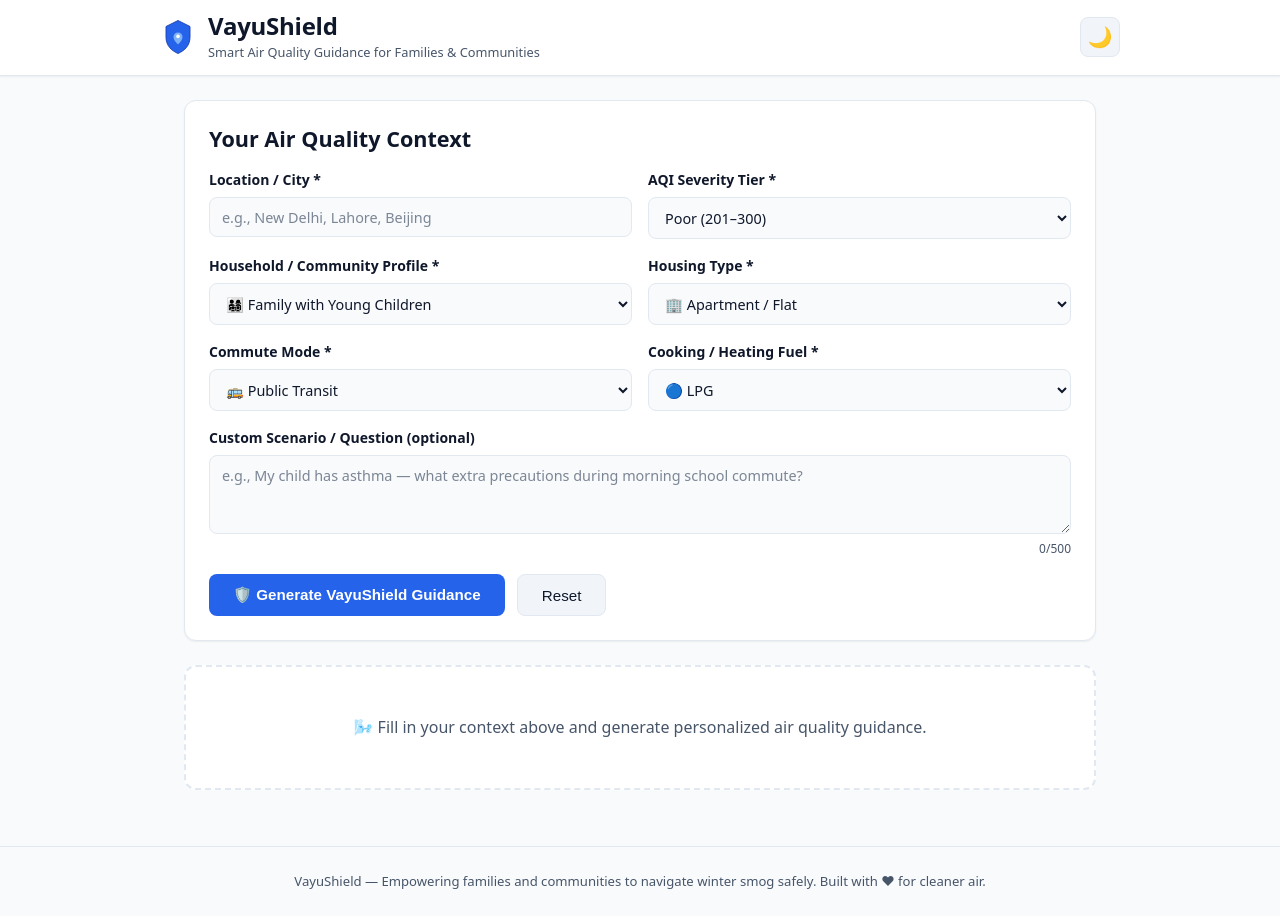
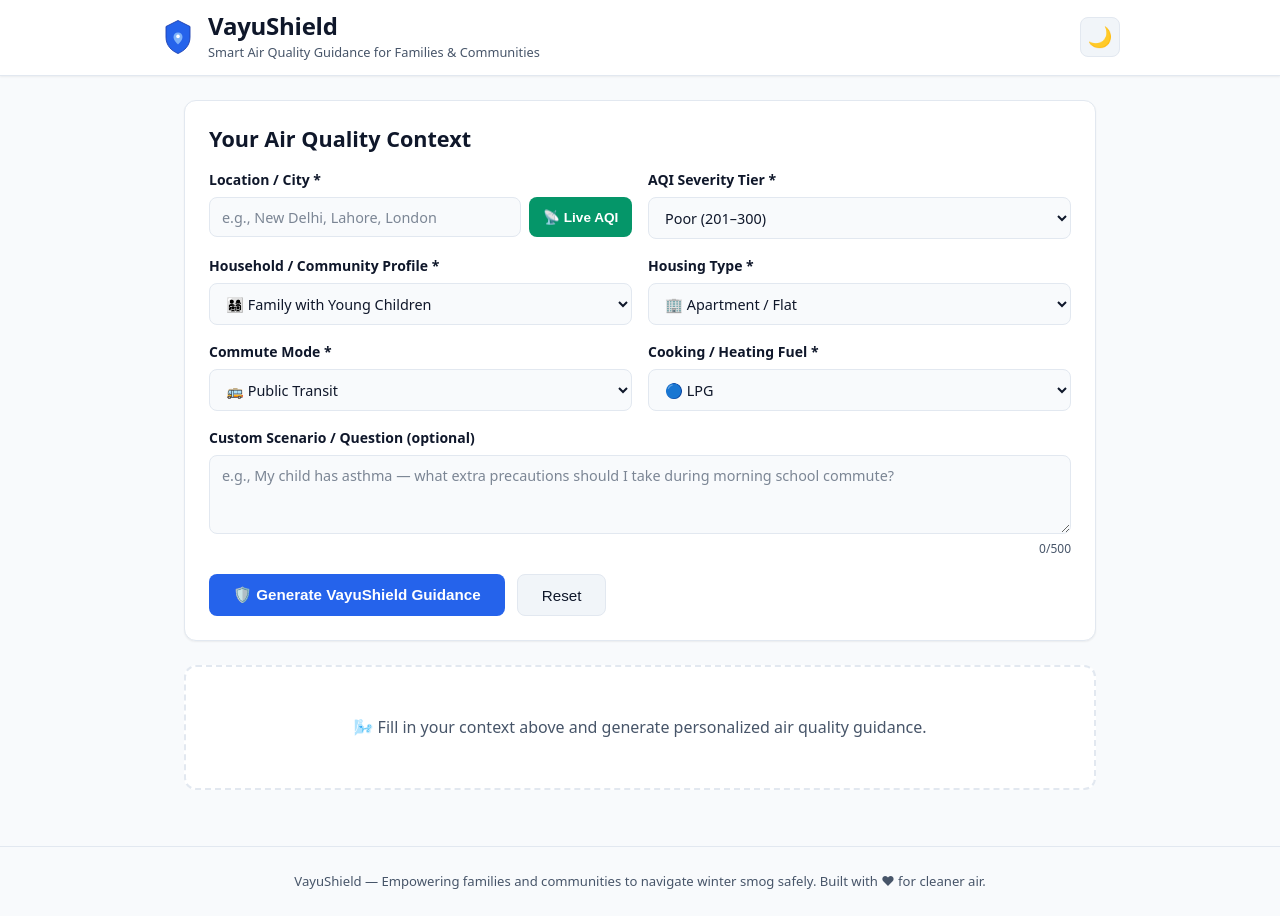
Before and after one commit to 2007Talha/pc6, a React (Vite) app: page / in a window 1280 px wide. Built offline with nearby package versions, Linux system fonts and the light colour scheme.

Commit message:
feat: integrate Open-Meteo keyless live PM2.5/PM10 air quality lookup

```diff
--- a/src/components/ContextForm.tsx
+++ b/src/components/ContextForm.tsx
@@ -14,6 +14,7 @@ import {
   validateUserContext,
   hasValidationErrors,
 } from '../utils/validation.ts';
+import { fetchLiveAqi, type LiveAirQualityData } from '../services/openMeteoService.ts';
 
 interface ContextFormProps {
   readonly onSubmit: (ctx: UserContext) => void;
@@ -25,6 +26,9 @@ export function ContextForm({ onSubmit, onReset, generationStatus }: ContextForm
   const [formData, setFormData] = useState<UserContext>(DEFAULT_USER_CONTEXT);
   const [errors, setErrors] = useState<ValidationErrors>({});
   const [submitted, setSubmitted] = useState(false);
+  const [liveAqi, setLiveAqi] = useState<LiveAirQualityData | null>(null);
+  const [isFetchingAqi, setIsFetchingAqi] = useState(false);
+  const [aqiFetchMsg, setAqiFetchMsg] = useState<{ text: string; isError: boolean } | null>(null);
 
   const updateField = useCallback(<K extends keyof UserContext>(
     field: K,
@@ -39,6 +43,39 @@ export function ContextForm({ onSubmit, onReset, generationStatus }: ContextForm
       });
     }
   }, [submitted]);
+
+  const handleFetchLiveAqi = useCallback(async () => {
+    const city = formData.location.trim();
+    if (!city) {
+      setAqiFetchMsg({ text: 'Enter a city name first (e.g., Delhi, Lahore, Tokyo).', isError: true });
+      return;
+    }
+
+    setIsFetchingAqi(true);
+    setAqiFetchMsg(null);
+
+    try {
+      const data = await fetchLiveAqi(city);
+      if (!data) {
+        setAqiFetchMsg({ text: `Could not find live data for "${city}". Please verify the name.`, isError: true });
+      } else {
+        setLiveAqi(data);
+        setFormData(prev => ({
+          ...prev,
+          location: data.country ? `${data.city}, ${data.country}` : data.city,
+          aqiTier: data.aqiTier,
+        }));
+        setAqiFetchMsg({
+          text: `Fetched live air quality for ${data.city}! Matched tier: ${data.aqiTier.toUpperCase()}`,
+          isError: false,
+        });
+      }
+    } catch {
+      setAqiFetchMsg({ text: 'Network error fetching live AQI. You can select tier manually.', isError: true });
+    } finally {
+      setIsFetchingAqi(false);
+    }
+  }, [formData.location]);
 
   const handleSubmit = useCallback((e: React.FormEvent) => {
     e.preventDefault();
@@ -62,6 +99,8 @@ export function ContextForm({ onSubmit, onReset, generationStatus }: ContextForm
     setFormData(DEFAULT_USER_CONTEXT);
     setErrors({});
     setSubmitted(false);
+    setLiveAqi(null);
+    setAqiFetchMsg(null);
     onReset();
   }, [onReset]);
 
@@ -72,26 +111,55 @@ export function ContextForm({ onSubmit, onReset, generationStatus }: ContextForm
       <h2>Your Air Quality Context</h2>
 
       <div className="form-grid">
-        <div className="form-group">
+        {/* Location with Live AQI Lookup */}
+        <div className="form-group form-group-location">
           <label htmlFor="location">Location / City *</label>
+          <div className="location-input-group">
             <input
               id="location"
               type="text"
               value={formData.location}
               onChange={e => updateField('location', e.target.value)}
-            placeholder="e.g., New Delhi, Lahore, Beijing"
+              placeholder="e.g., New Delhi, Lahore, London"
               maxLength={100}
               required
               aria-required="true"
               aria-invalid={!!errors.location}
               aria-describedby={errors.location ? 'location-error' : undefined}
-            disabled={isLoading}
+              disabled={isLoading || isFetchingAqi}
             />
+            <button
+              type="button"
+              className="btn-fetch-aqi"
+              onClick={handleFetchLiveAqi}
+              disabled={isLoading || isFetchingAqi}
+              aria-label="Fetch real-time air quality from Open-Meteo"
+              title="Fetch live PM2.5 & PM10 from Open-Meteo"
+            >
+              {isFetchingAqi ? '⏳ Fetching…' : '📡 Live AQI'}
+            </button>
+          </div>
           {errors.location && (
             <p className="form-error" id="location-error" role="alert">{errors.location}</p>
           )}
+          {aqiFetchMsg && (
+            <p className={`fetch-status-msg ${aqiFetchMsg.isError ? 'error' : 'success'}`} role="status">
+              {aqiFetchMsg.text}
+            </p>
+          )}
+          {liveAqi && (
+            <aside className="live-aqi-card" aria-label="Live Open-Meteo Air Quality">
+              <span className="live-badge-pill">● LIVE OPEN-METEO DATA</span>
+              <div className="live-data-row">
+                <span><strong>PM2.5:</strong> {liveAqi.pm25} µg/m³</span>
+                <span><strong>PM10:</strong> {liveAqi.pm10} µg/m³</span>
+                <span><strong>US AQI:</strong> {liveAqi.usAqi}</span>
+              </div>
+            </aside>
+          )}
         </div>
 
+        {/* AQI Tier */}
         <div className="form-group">
           <label htmlFor="aqiTier">AQI Severity Tier *</label>
           <select
@@ -112,6 +180,7 @@ export function ContextForm({ onSubmit, onReset, generationStatus }: ContextForm
           )}
         </div>
 
+        {/* Household Profile */}
         <div className="form-group">
           <label htmlFor="householdProfile">Household / Community Profile *</label>
           <select
@@ -129,6 +198,7 @@ export function ContextForm({ onSubmit, onReset, generationStatus }: ContextForm
           </select>
         </div>
 
+        {/* Housing Type */}
         <div className="form-group">
           <label htmlFor="housingType">Housing Type *</label>
           <select
@@ -146,6 +216,7 @@ export function ContextForm({ onSubmit, onReset, generationStatus }: ContextForm
           </select>
         </div>
 
+        {/* Commute Mode */}
         <div className="form-group">
           <label htmlFor="commuteMode">Commute Mode *</label>
           <select
@@ -163,6 +234,7 @@ export function ContextForm({ onSubmit, onReset, generationStatus }: ContextForm
           </select>
         </div>
 
+        {/* Cooking Fuel */}
         <div className="form-group">
           <label htmlFor="cookingFuel">Cooking / Heating Fuel *</label>
           <select
@@ -181,6 +253,7 @@ export function ContextForm({ onSubmit, onReset, generationStatus }: ContextForm
         </div>
       </div>
 
+      {/* Custom Scenario */}
       <div className="form-group form-group-full">
         <label htmlFor="customScenario">
           Custom Scenario / Question (optional)
@@ -189,7 +262,7 @@ export function ContextForm({ onSubmit, onReset, generationStatus }: ContextForm
           id="customScenario"
           value={formData.customScenario}
           onChange={e => updateField('customScenario', e.target.value)}
-          placeholder="e.g., My child has asthma — what extra precautions during morning school commute?"
+          placeholder="e.g., My child has asthma — what extra precautions should I take during morning school commute?"
           maxLength={CUSTOM_SCENARIO_MAX_LENGTH}
           rows={3}
           disabled={isLoading}
@@ -203,6 +276,7 @@ export function ContextForm({ onSubmit, onReset, generationStatus }: ContextForm
         )}
       </div>
 
+      {/* Actions */}
       <div className="form-actions">
         <button
           type="submit"
--- a/src/index.css
+++ b/src/index.css
@@ -794,6 +794,81 @@ textarea:focus-visible {
   color: var(--color-text-secondary);
 }
 
+/* --- Live AQI Integration --- */
+.location-input-group {
+  display: flex;
+  gap: 0.5rem;
+}
+
+.location-input-group input {
+  flex: 1;
+}
+
+.btn-fetch-aqi {
+  display: inline-flex;
+  align-items: center;
+  justify-content: center;
+  padding: 0.5rem 0.85rem;
+  font-size: 0.85rem;
+  font-weight: 600;
+  color: var(--color-primary-text);
+  background-color: var(--color-accent);
+  border: none;
+  border-radius: var(--radius);
+  cursor: pointer;
+  white-space: nowrap;
+  transition: opacity var(--transition), filter var(--transition);
+}
+
+.btn-fetch-aqi:hover:not(:disabled) {
+  filter: brightness(1.1);
+}
+
+.btn-fetch-aqi:disabled {
+  opacity: 0.6;
+  cursor: not-allowed;
+}
+
+.fetch-status-msg {
+  font-size: 0.8rem;
+  margin-top: 0.25rem;
+}
+
+.fetch-status-msg.success {
+  color: var(--color-accent);
+  font-weight: 500;
+}
+
+.fetch-status-msg.error {
+  color: var(--color-danger);
+}
+
+.live-aqi-card {
+  margin-top: 0.5rem;
+  padding: 0.6rem 0.75rem;
+  background-color: var(--color-surface-elevated);
+  border-left: 3px solid var(--color-accent);
+  border-radius: var(--radius);
+  display: flex;
+  flex-direction: column;
+  gap: 0.35rem;
+}
+
+.live-badge-pill {
+  font-size: 0.65rem;
+  font-weight: 800;
+  letter-spacing: 0.05em;
+  color: var(--color-accent);
+}
+
+.live-data-row {
+  display: flex;
+  gap: 1rem;
+  font-size: 0.82rem;
+  flex-wrap: wrap;
+  color: var(--color-text-primary);
+}
+
 /* --- Responsive (Mobile) --- */
 @media (max-width: 768px) {
   .form-grid {
--- /dev/null
+++ b/src/services/openMeteoService.ts
@@ -0,0 +1,95 @@
+import type { AqiTier } from '../types/index.ts';
+
+export interface LiveAirQualityData {
+  readonly city: string;
+  readonly country?: string;
+  readonly latitude: number;
+  readonly longitude: number;
+  readonly pm25: number;
+  readonly pm10: number;
+  readonly usAqi: number;
+  readonly aqiTier: AqiTier;
+  readonly timestamp: string;
+}
+
+interface GeocodingResult {
+  readonly id?: number;
+  readonly name: string;
+  readonly latitude: number;
+  readonly longitude: number;
+  readonly country?: string;
+}
+
+interface GeocodingResponse {
+  readonly results?: readonly GeocodingResult[];
+}
+
+interface OpenMeteoAqiResponse {
+  readonly current?: {
+    readonly pm2_5?: number;
+    readonly pm10?: number;
+    readonly us_aqi?: number;
+  };
+}
+
+/** Map US AQI reading to VayuShield AqiTier */
+export function mapUsAqiToTier(aqi: number): AqiTier {
+  if (aqi > 400) return 'severe';
+  if (aqi > 300) return 'very-poor';
+  if (aqi > 200) return 'poor';
+  return 'moderate';
+}
+
+/** Fetch geocoding coordinates for a city using Open-Meteo (Keyless & Free) */
+export async function geocodeCity(city: string): Promise<GeocodingResult | null> {
+  const cleanCity = city.trim();
+  if (!cleanCity) return null;
+
+  const url = `https://geocoding-api.open-meteo.com/v1/search?name=${encodeURIComponent(
+    cleanCity,
+  )}&count=1&language=en&format=json`;
+
+  const res = await fetch(url);
+  if (!res.ok) throw new Error(`Geocoding failed with status: ${res.status}`);
+
+  const data: GeocodingResponse = await res.json();
+  if (!data.results || data.results.length === 0) return null;
+
+  const first = data.results[0];
+  if (!first) return null;
+  return first;
+}
+
+/** Fetch live PM2.5, PM10, and US AQI from Open-Meteo Air Quality API */
+export async function fetchLiveAqi(
+  city: string,
+): Promise<LiveAirQualityData | null> {
+  const geo = await geocodeCity(city);
+  if (!geo) return null;
+
+  const url = `https://air-quality-api.open-meteo.com/v1/air-quality?latitude=${geo.latitude}&longitude=${geo.longitude}&current=pm10,pm2_5,us_aqi`;
+
+  const res = await fetch(url);
+  if (!res.ok) throw new Error(`Air quality lookup failed: ${res.status}`);
+
+  const data: OpenMeteoAqiResponse = await res.json();
+  const current = data.current;
+  if (!current) throw new Error('No current air quality data returned');
+
+  const pm25 = Math.round(current.pm2_5 ?? 0);
+  const pm10 = Math.round(current.pm10 ?? 0);
+  const usAqi = Math.round(current.us_aqi ?? 0);
+  const aqiTier = mapUsAqiToTier(usAqi);
+
+  return {
+    city: geo.name,
+    country: geo.country,
+    latitude: geo.latitude,
+    longitude: geo.longitude,
+    pm25,
+    pm10,
+    usAqi,
+    aqiTier,
+    timestamp: new Date().toLocaleTimeString([], { hour: '2-digit', minute: '2-digit' }),
+  };
+}
```
Also changed, not shown: 1 other file (tests, documents, lock files or other folders). Lines whose indentation alone changed are shown as unchanged.
